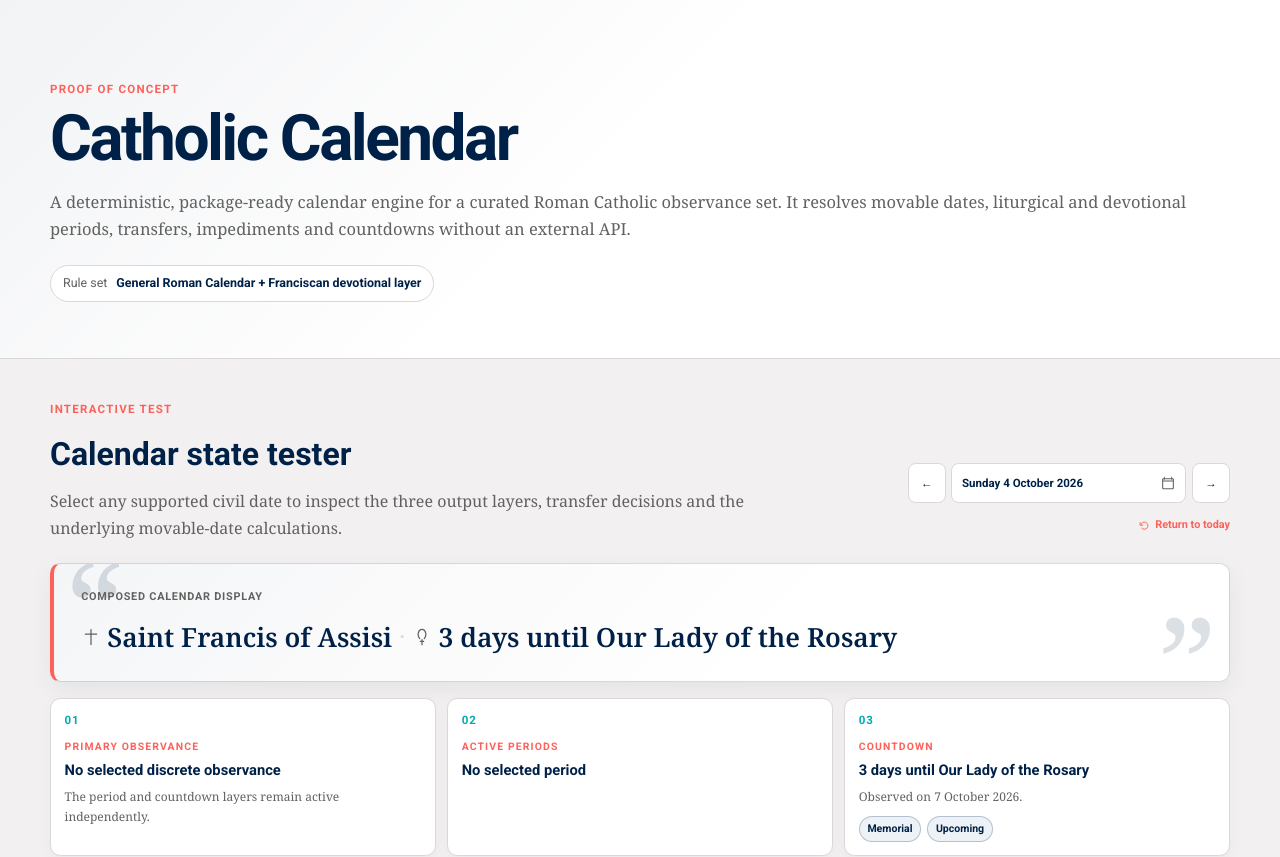
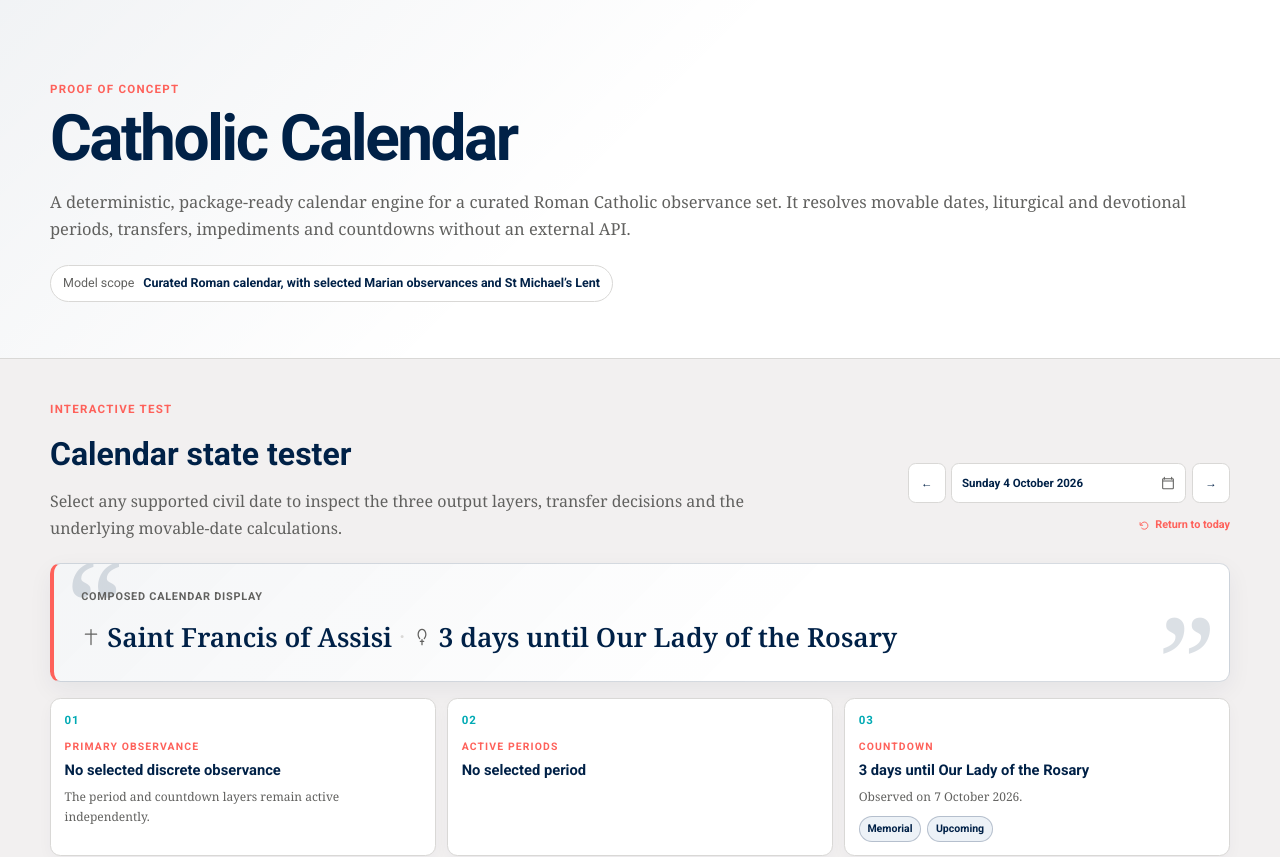
Before and after one commit to bgonzalezbustamante/catholic-calendar, a Next.js app: page / in a window 1280 px wide. Shown: the top 857 px of the page. Built offline with nearby package versions, Linux system fonts and the light colour scheme.

Commit message:
copy: clarify calendar model scope

```diff
--- a/app/page.tsx
+++ b/app/page.tsx
@@ -22,9 +22,9 @@ export default function HomePage() {
             observance set. It resolves movable dates, liturgical and devotional periods,
             transfers, impediments and countdowns without an external API.
           </p>
-          <div className="rule-note" aria-label="Calendar rule set">
-            <span>Rule set</span>
-            <strong>General Roman Calendar + Franciscan devotional layer</strong>
+          <div className="rule-note" aria-label="Calendar model scope">
+            <span>Model scope</span>
+            <strong>Curated Roman calendar, with selected Marian observances and St Michael’s Lent</strong>
           </div>
         </div>
       </section>
```
